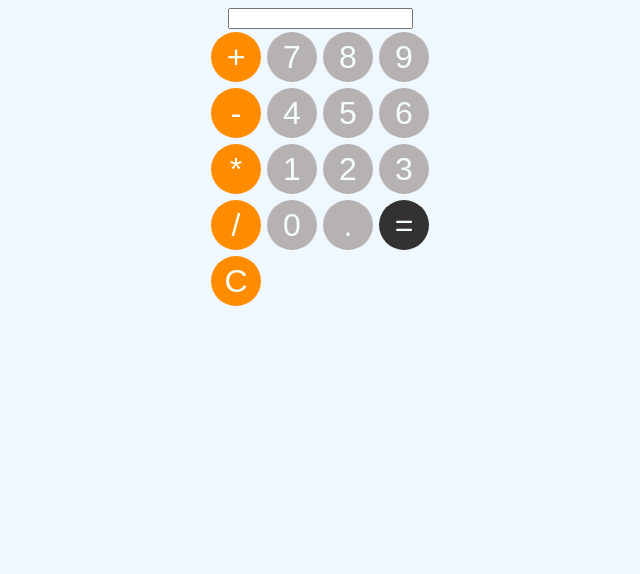
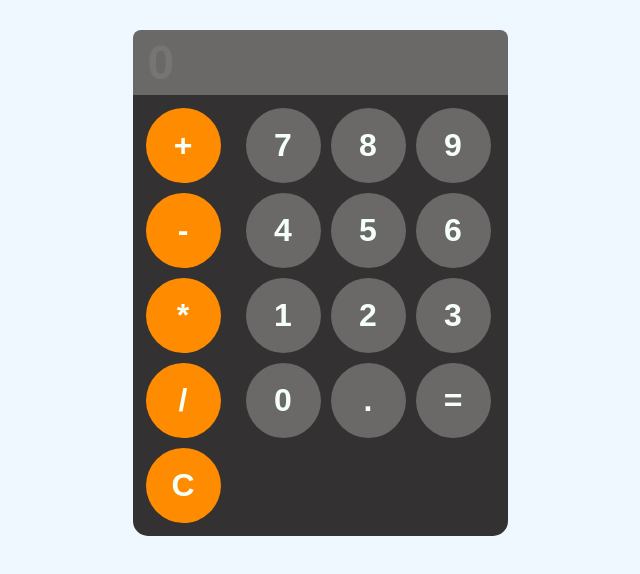
Before and after one commit to DatoLomiashvili/calculator, a plain HTML site: page index.html in a window 1280 px wide. Shown: the whole page, without its empty margins (320-960 px from the left). Drawn offline with Linux system fonts and the light colour scheme.

Commit message:
add javascript logic, and change styles

```diff
--- a/index.html
+++ b/index.html
@@ -10,7 +10,7 @@
 </head>
 <body>
     <div id="calculator_container">
-        <input type="text" name="display" id="display" readonly>
+        <input type="text" name="display" id="display" placeholder="0" readonly>
         <div id="keys">
             <div id="operations">
                 <button onclick="appendOnDisplay('+')">+</button>
--- a/index.js
+++ b/index.js
@@ -1,12 +1,19 @@
-function appendOnDisplay() {
-
+const display = document.getElementById("display");
+function appendOnDisplay(character) {
+    display.value += character;
 }
 
 
 function clearDisplay() {
-
+    display.value = '';
 }
 
 function calculate() {
+    try {
 
+        display.value = display.value.length > 0 ? eval(display.value) : '';
+    } catch (error) {
+        display.value = "Error";
+        setTimeout(clearDisplay, 1000);
+    }
 }
--- a/style.css
+++ b/style.css
@@ -1,17 +1,26 @@
+* {
+    margin: 0;
+    padding: 0;
+    box-sizing: border-box;
+}
+
 body {
     background-color: aliceblue;
+
 }
 
 button {
     font-size: 2rem;
-    height: 50px;
-    width: 50px;
+    font-weight: bold;
+
+    height: 75px;
+    width: 75px;
     color: mintcream;
     border: none;
     border-radius: 100%;
     cursor: pointer;
     transition: background-color 0.25s;
-    margin: 3px;
+    margin: 5px;
 }
 
 #operations button {
@@ -23,30 +32,29 @@ button {
 }
 
 #numbers button {
-    background-color: #b6b2b2;
+    background-color: #6b6868;
 }
 
 #numbers button:active {
-    background-color: rgba(182, 178, 178, 0.8);
-}
-
-#numbers #equalsButton {
-    background-color: #333131;
-}
-
-#numbers #equalsButton:active {
-    background-color: rgba(51, 49, 49, 0.9);
+    background-color: rgba(107, 104, 104, 0.8);
 }
 
 #calculator_container {
     display: flex;
     flex-direction: column;
-    max-width: 25vw;
+    max-width: 450px;
     align-items: center;
-    margin: auto;
+    margin: 30px auto auto;
+    overflow: hidden;
+
     #keys {
         display: flex;
-
+        column-gap: 15px;
+        width: 375px;
+        padding: 8px;
+        border-bottom-left-radius: 15px;
+        border-bottom-right-radius: 15px;
+        background-color: #333131;
         #operations {
             display: flex;
             flex-direction: column;
@@ -55,8 +63,22 @@ button {
         #numbers {
             display: grid;
             height: 80%;
-            grid-template: 1fr 1fr 1fr 1fr / 1fr 1fr 1fr;
+            grid-template: repeat(4, 1fr) / repeat(3, 1fr);
         }
     }
+}
 
+input {
+    width: 375px;
+    border-top-right-radius: 8px;
+    border-top-left-radius: 8px;
+    font-size: 3rem;
+    font-weight: bold;
+    display: inline-block;
+    box-sizing: border-box;
+    padding: 5px 15px;
+
+    color: mintcream;
+    background-color: #6b6868;
+    border: none;
 }
```
